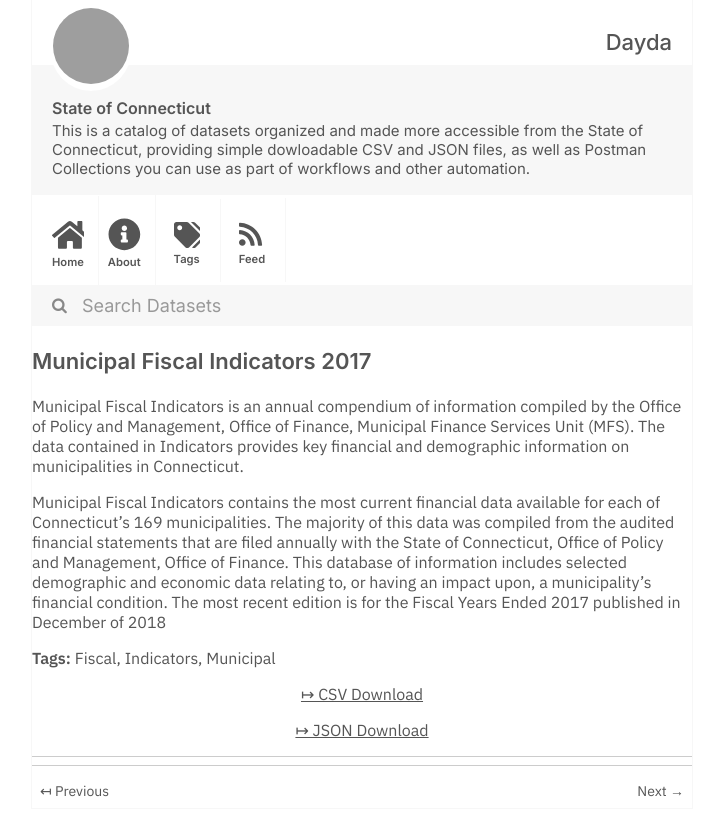
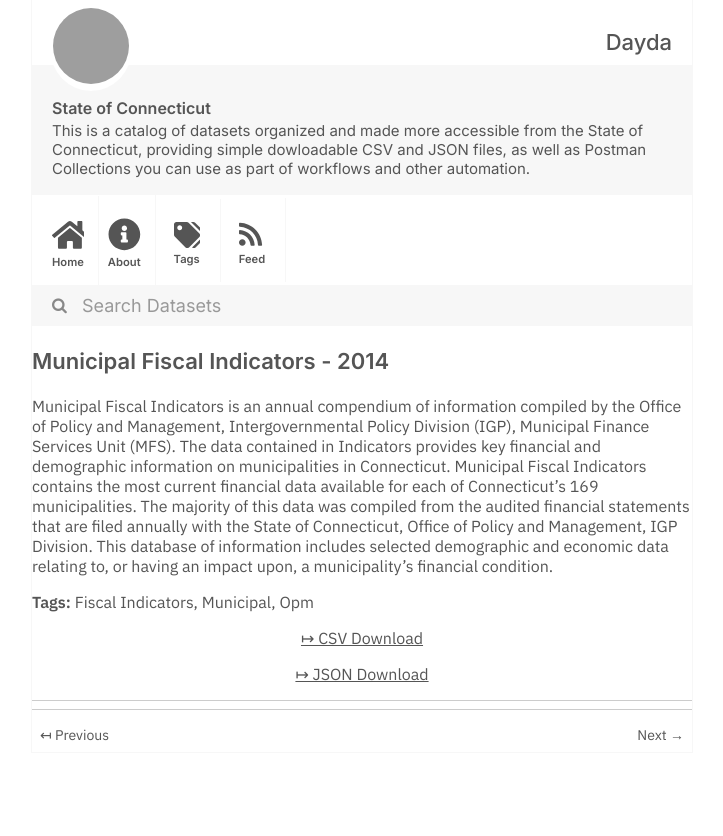
Before and after one commit to dayda-entities/state-of-connecticut, a Jekyll site: the page built from _posts/2020-11-12-municipal-fiscal-indicators-20.md, in a window 1280 px wide, cut to the strip 0-836 px from the top of the page. Shown: the whole strip, without its empty margins (278-1001 px from the left). Built offline with Jekyll 4.4.1, drawn with Linux system fonts in a browser that asks for light colours; grey boxes are pictures that could not be loaded.

Commit message:
Publish Data

```diff
--- a/_posts/2020-11-12-municipal-fiscal-indicators-20.md
+++ b/_posts/2020-11-12-municipal-fiscal-indicators-20.md
@@ -1,20 +1,18 @@
 ---
-title: Municipal Fiscal Indicators 2017
-created: '2020-11-12T14:58:38.697973'
-modified: '2020-11-12T14:58:38.697980'
+title: Municipal Fiscal Indicators - 2014
+created: '2020-11-12T14:54:08.099544'
+modified: '2020-11-12T14:54:08.099554'
 state: active
 type: dataset
 tags:
-  - Fiscal
-  - Indicators
+  - Fiscal Indicators
   - Municipal
+  - Opm
 groups:
   - Local Government
-csv_url: 'https://data.ct.gov/api/views/yevq-tkwb/rows.csv?accessType=DOWNLOAD'
-json_url: 'https://data.ct.gov/api/views/yevq-tkwb/rows.json?accessType=DOWNLOAD'
+csv_url: 'https://data.ct.gov/api/views/5cym-55kp/rows.csv?accessType=DOWNLOAD'
+json_url: 'https://data.ct.gov/api/views/5cym-55kp/rows.json?accessType=DOWNLOAD'
 layout: post
 
 ---
-Municipal Fiscal Indicators is an annual compendium of information compiled by the Office of Policy and Management, Office of Finance, Municipal Finance Services Unit (MFS). The data contained in Indicators provides key financial and demographic information on municipalities in Connecticut.
-
-Municipal Fiscal Indicators contains the most current financial data available for each of Connecticut's 169 municipalities. The majority of this data was compiled from the audited financial statements that are filed annually with the State of Connecticut, Office of Policy and Management, Office of Finance. This database of information includes selected demographic and economic data relating to, or having an impact upon, a municipality’s financial condition. The most recent edition is for the Fiscal Years Ended 2017 published in December of 2018
+Municipal Fiscal Indicators is an annual compendium of information compiled by the Office of Policy and Management, Intergovernmental Policy Division (IGP), Municipal Finance Services Unit (MFS). The data contained in Indicators provides key financial and demographic information on municipalities in Connecticut. Municipal Fiscal Indicators contains the most current financial data available for each of Connecticut's 169 municipalities. The majority of this data was compiled from the audited financial statements that are filed annually with the State of Connecticut, Office of Policy and Management, IGP Division. This database of information includes selected demographic and economic data relating to, or having an impact upon, a municipality’s financial condition.
```
